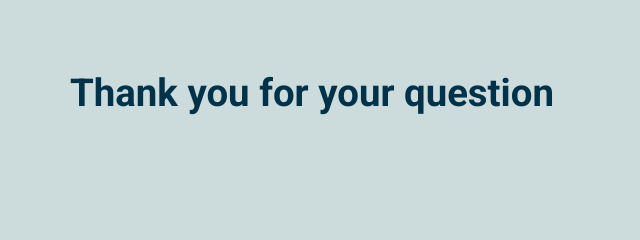
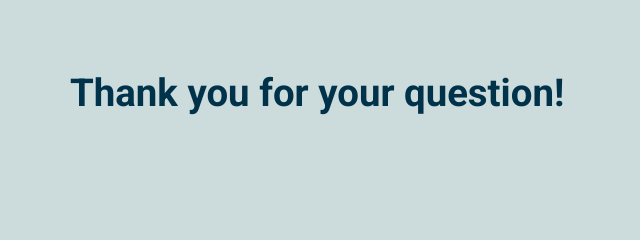
Before and after one commit to lvigerust/Final-Project, a plain HTML site: page contactresponse.html in a window 1280 px wide. Shown: the part 131-371 px from the top of the page, 58-698 px from the left. Drawn offline with Linux system fonts and the light colour scheme.

Commit message:
Update contactresponse.html

```diff
--- a/contactresponse.html
+++ b/contactresponse.html
@@ -33,7 +33,7 @@
         <div class="columns">
             <div class="column column--text">
                 <h6 class="section__description"></h6>
-                <h4 class="section__title">Thank you for your question</h4>
+                <h4 class="section__title">Thank you for your question!</h4>
             </div>
         </div>
     </div>
```
